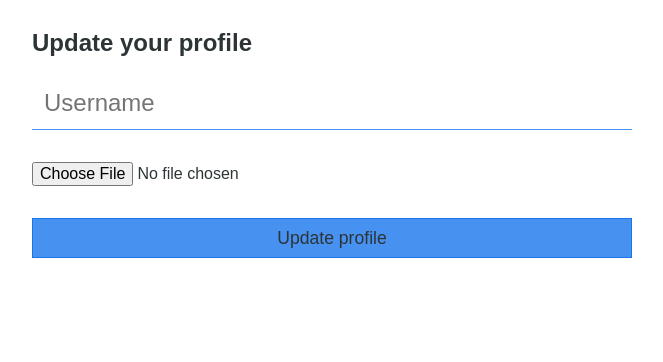
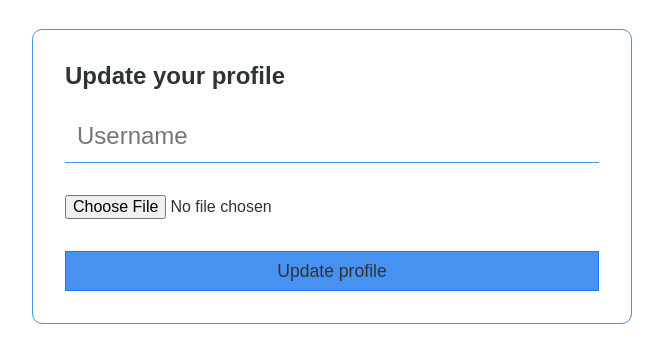
Before and after one commit to guzzz-12/post-it, a React app: page /profile in a window 1280 px wide. Shown: the part 96-458 px from the top of the page, without its empty margins (308-971 px from the left). Built offline with nearby package versions, Linux system fonts and the light colour scheme; some packages are replaced by stand-ins of ours; no server answers; the database is empty.

Commit message:
Correcciones menores

```diff
--- a/src/components/PostPage.jsx
+++ b/src/components/PostPage.jsx
@@ -22,7 +22,7 @@ class PostPage extends Component {
 
   async componentDidMount() {
     try {
-      this.unsubscribeFromPost = this.postsRef.onSnapshot((snapshot) => {
+      this.unsubscribeFromPost = this.postsRef.onSnapshot(async (snapshot) => {
         if(!snapshot.exists) {
           this.props.history.push("/")
           return
@@ -33,6 +33,19 @@ class PostPage extends Component {
         this.setState({
           post: post
         })
+
+        // const postSnap = await this.postsRef.get()
+        // const postUser = postSnap.data().user.uid
+
+        // let userComments = []
+        // let promises = []
+
+        // if(auth.currentUser) {
+        //   const commentsQuery = this.commentsRef.where("user.uid", "==", `${auth.currentUser.uid}`)
+        //   const userCommentsRef = await commentsQuery.get()
+        //   const userCommentsSnap = userCommentsRef.docs
+        //   userCommentsSnap.forEach(comment => promises.push(comment.update({"user.displayName": })))
+        // }
       })
 
     } catch (error) {
@@ -40,9 +53,11 @@ class PostPage extends Component {
     }
 
     this.unsubscribeFromComments = this.commentsRef.onSnapshot((snapshot) => {
+      console.log("Comments changed!")
       const comments = snapshot.docs.map(doc => {
         return collectIdsAndDocs(doc)
       })
+      console.log(comments)
       this.setState({
         comments: comments
       })
--- a/src/index.scss
+++ b/src/index.scss
@@ -165,6 +165,16 @@ input[type="file"] {
         background-color: #fcbeab;
       }
     }
+  }
+}
+
+.profile-form {
+  padding: 2rem;
+  border-radius: 10px;
+  border: 1px solid $input-color;
+
+  h2 {
+    margin-top: 0;
   }
 }
 
```
